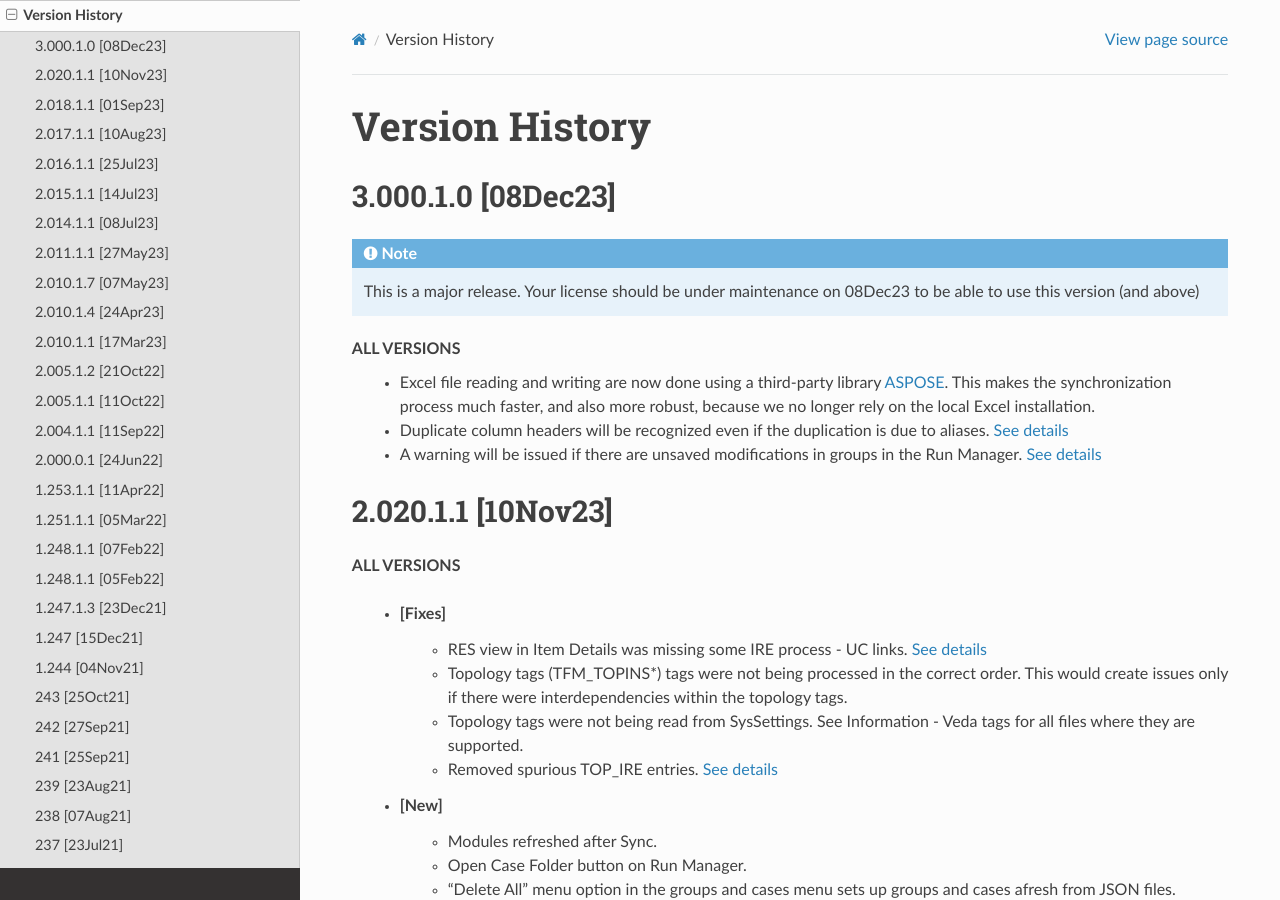
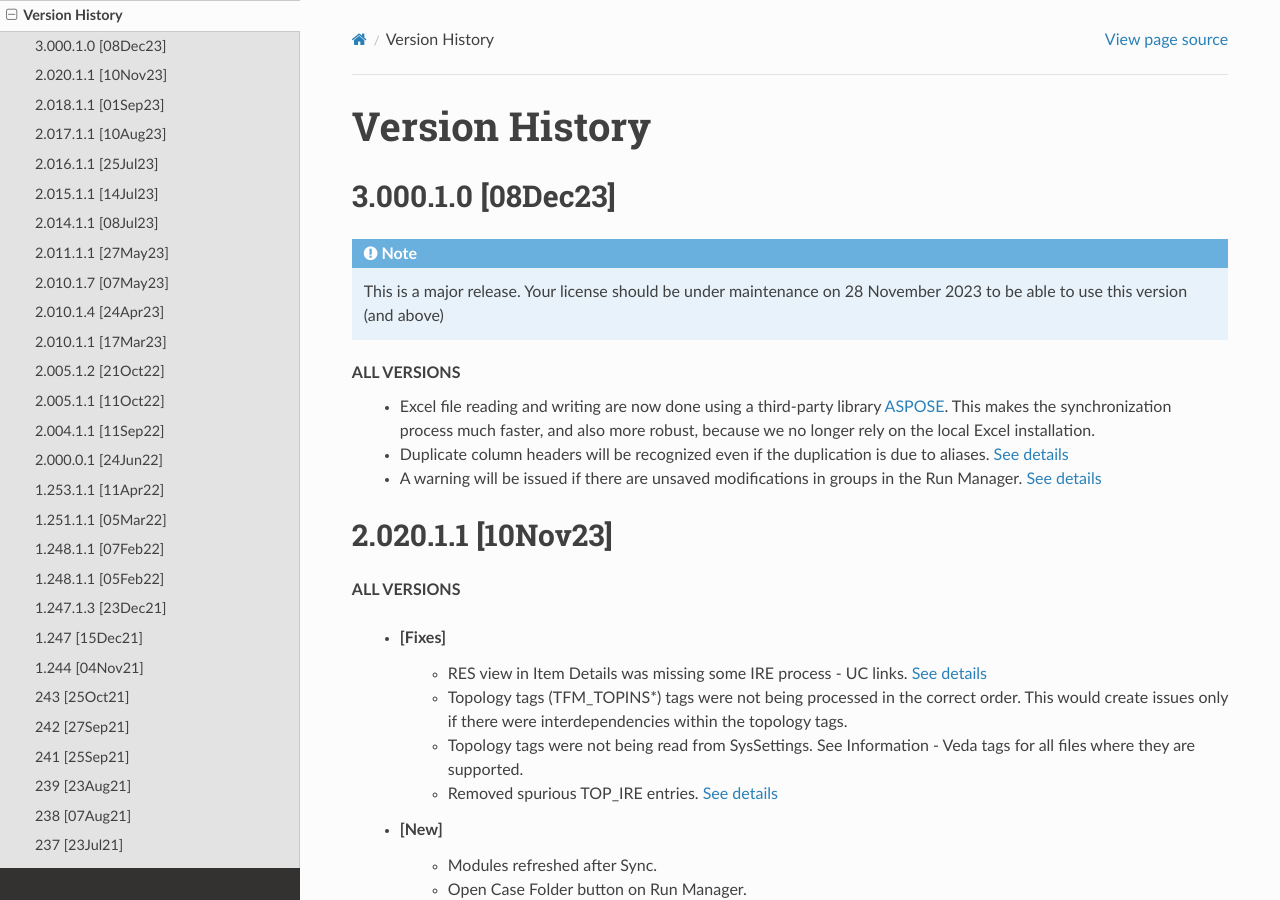
Before and after one commit to kanors-emr/Veda-documentation, a Sphinx documentation site: the page built from docs/source/pages/version_history.rst, in a window 1280 px wide and 900 px high. Built offline with Sphinx 7.4.7 and the Read the Docs theme 2.0.0, drawn with Linux system fonts in a browser that asks for light colours.

Commit message:
Update version_history.rst

```diff
--- a/docs/source/pages/version_history.rst
+++ b/docs/source/pages/version_history.rst
@@ -6,7 +6,7 @@ Version History
 ^^^^^^^^^^^^^^^^^^^
 
 .. note::
-    This is a major release. Your license should be under maintenance on 08Dec23 to be able to use this version (and above)
+    This is a major release. Your license should be under maintenance on 28 November 2023 to be able to use this version (and above)
 
 
 **ALL VERSIONS**
```
